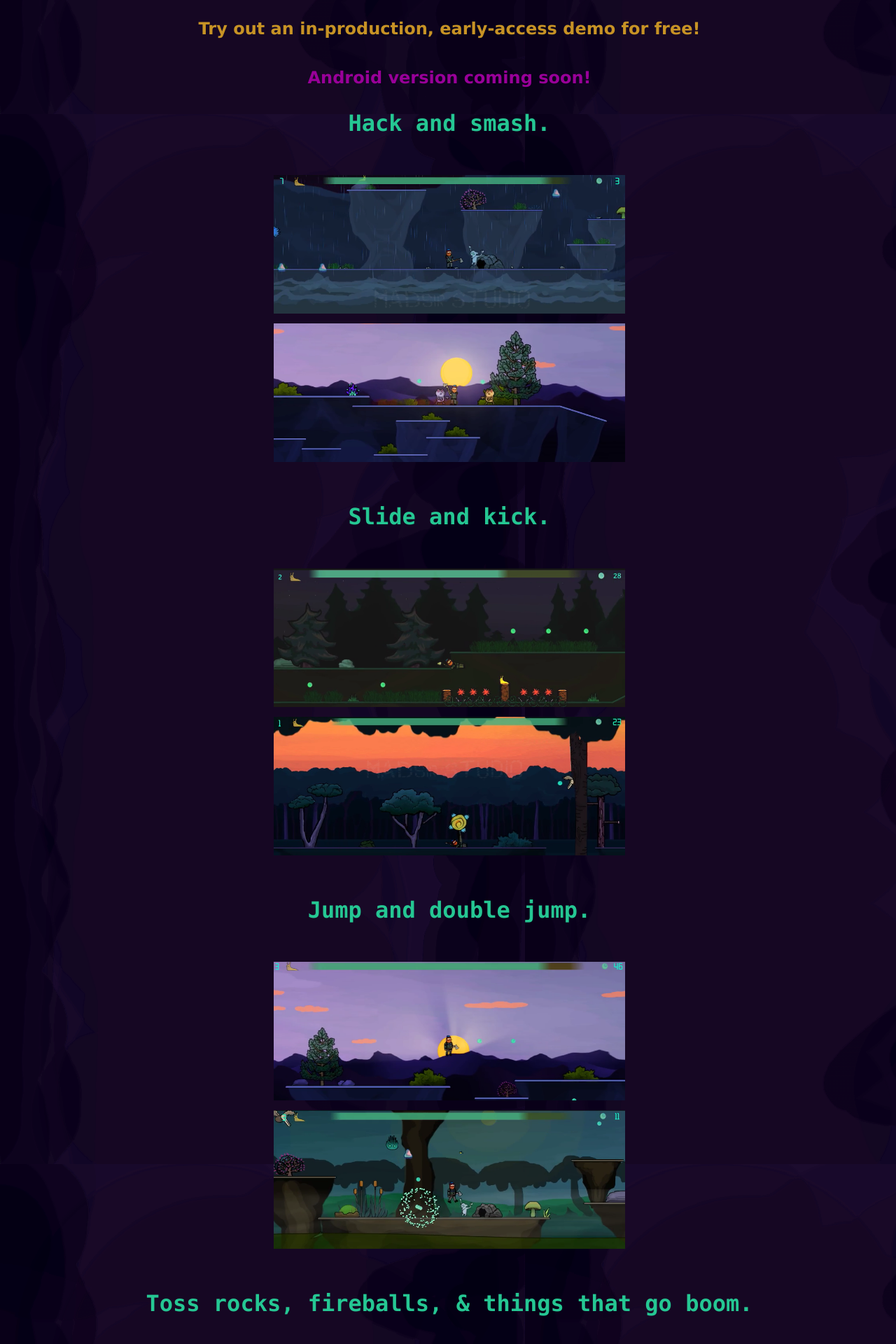
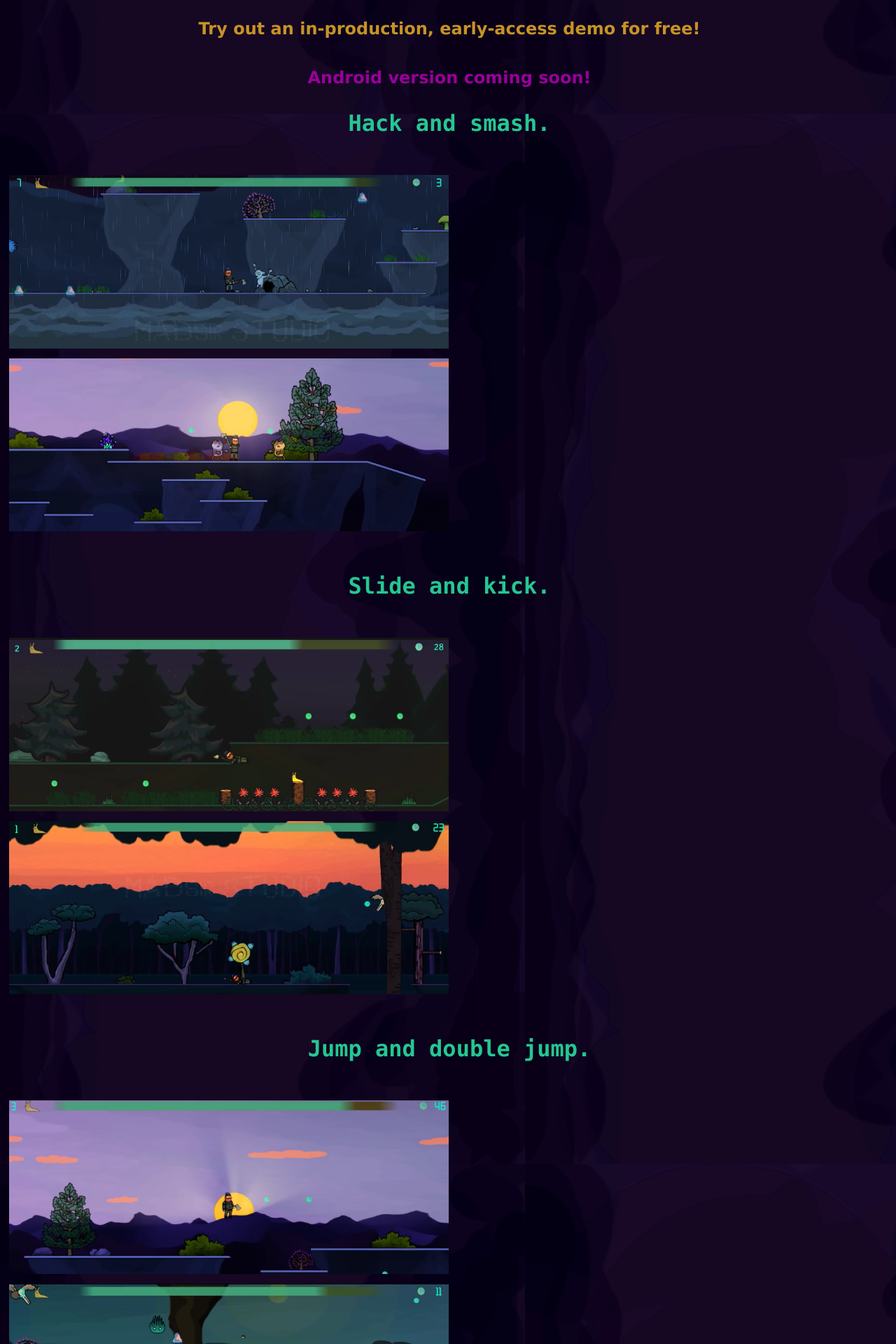
Before and after one commit to Madsir/madsirstudio.github.io, a Jekyll site: the page built from RemoteAgentGame/index.html, in a window 1280 px wide. Shown: the part 1337-3257 px from the top of the page at 70% size. Built offline with Jekyll 4.4.1, drawn with Linux system fonts in a browser that asks for light colours.

Commit message:
Update main.css

```diff
--- a/css/main.css
+++ b/css/main.css
@@ -4,8 +4,8 @@ body {
     width: 100%;
 }
 .column {
-  float: center;
-  width: 40%;
+  float: left;
+  width: 50%;
   padding: 5px;
 }
 
```
